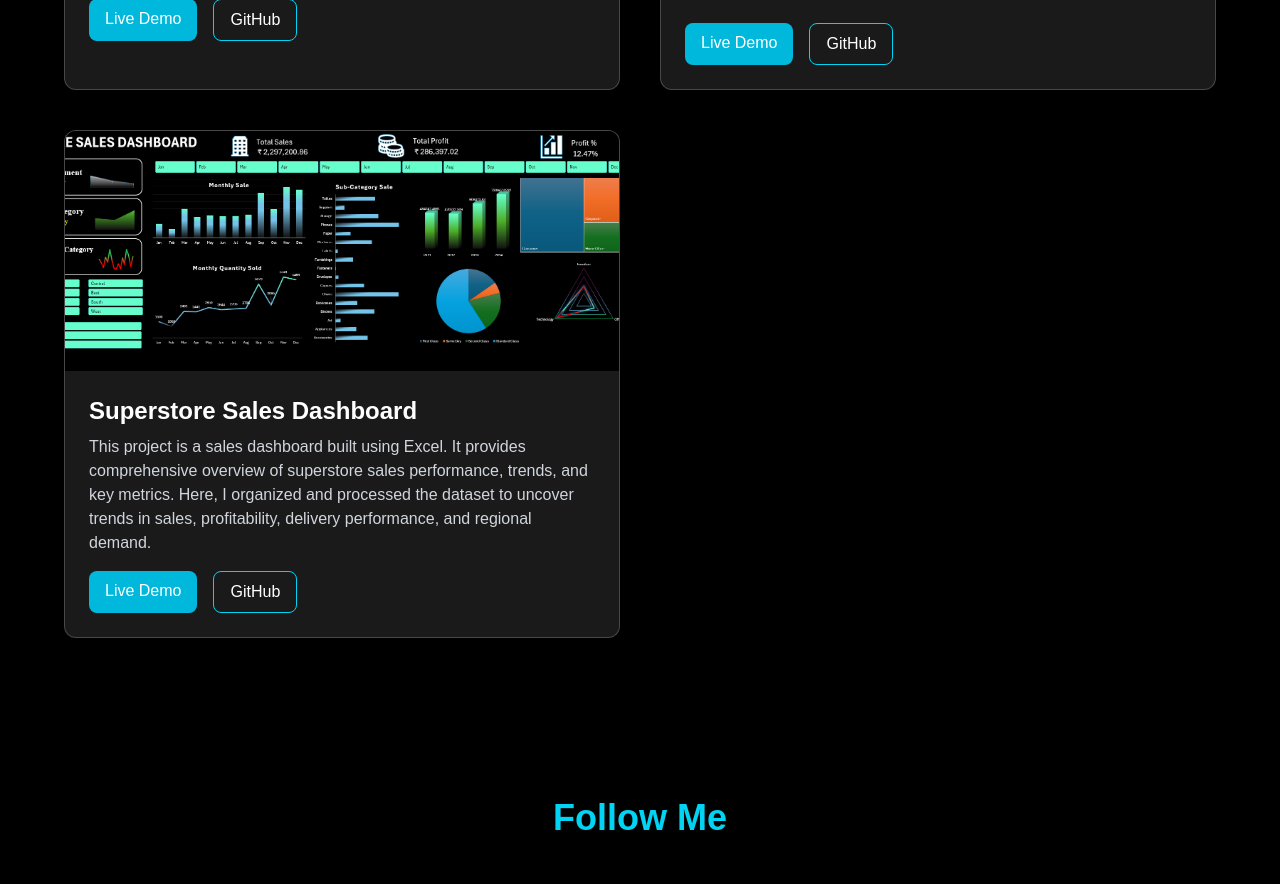
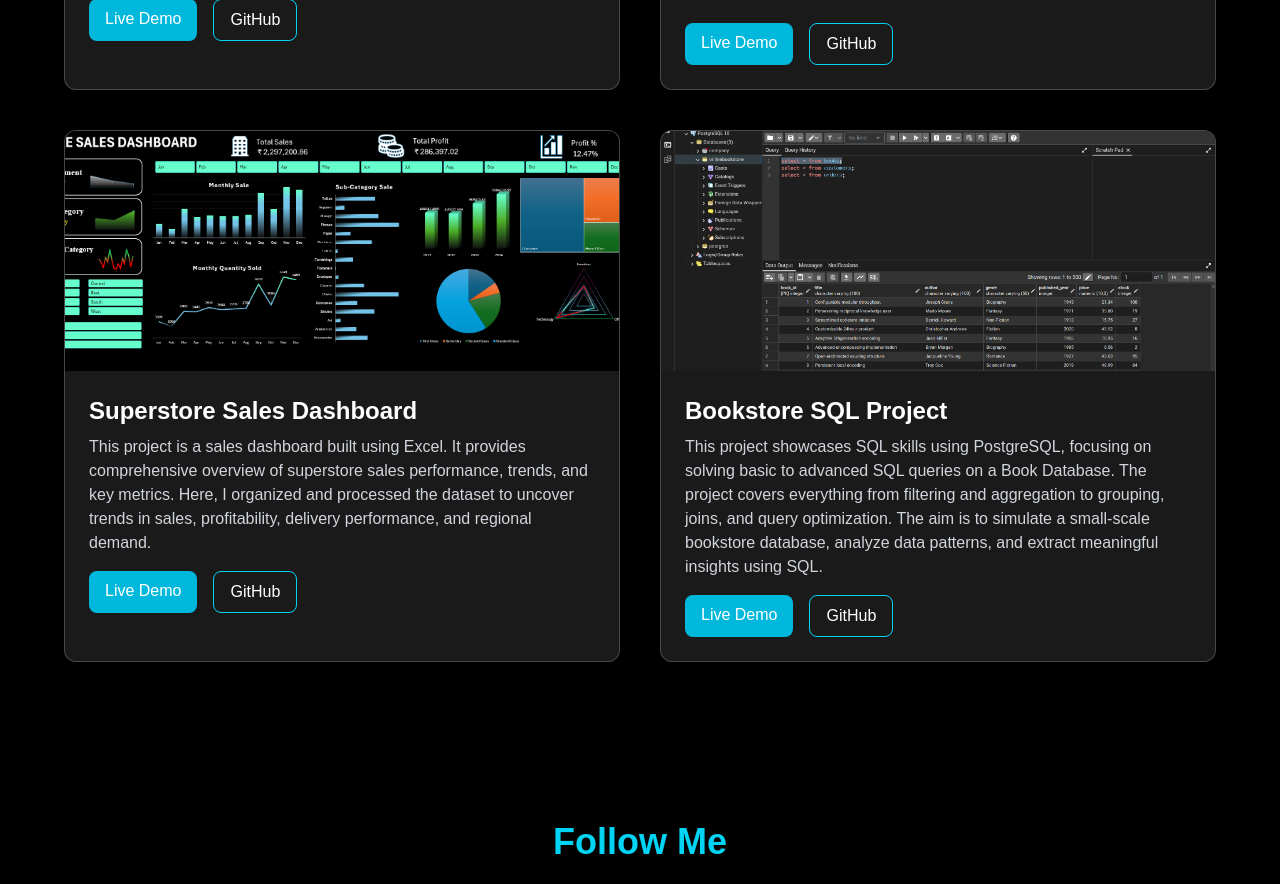
Before and after one commit to Abhishek2788/nextjs-abhishek-portfolio, a Next.js app: page / in a window 1280 px wide. Shown: the part 3620-4504 px from the top of the page. Built offline with nearby package versions, Linux system fonts and the light colour scheme.

Commit message:
Project Addition

```diff
--- a/components/Projects.jsx
+++ b/components/Projects.jsx
@@ -48,6 +48,13 @@ const projects = [
     demo: "#",
     github: "https://github.com/Abhishek2788/Excel-Data-Analyst-Sales_Dashboard.git",
   },
+  {
+    title: "Bookstore SQL Project",
+    desc: "This project showcases SQL skills using PostgreSQL, focusing on solving basic to advanced SQL queries on a Book Database. The project covers everything from filtering and aggregation to grouping, joins, and query optimization. The aim is to simulate a small-scale bookstore database, analyze data patterns, and extract meaningful insights using SQL.",
+    img: "/project8.png",
+    demo: "#",
+    github: "https://github.com/Abhishek2788/SQL-Booksdatabase.git",
+  },
 ];
 
 export default function Projects() {
```
Also changed, not shown: public/project8.png (added).
